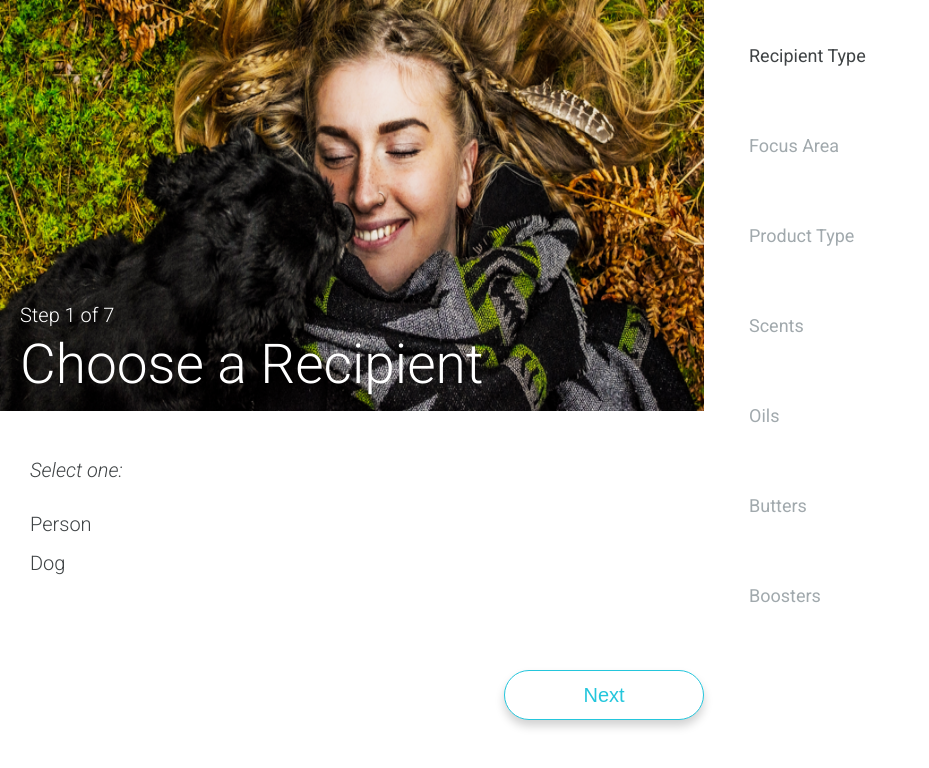
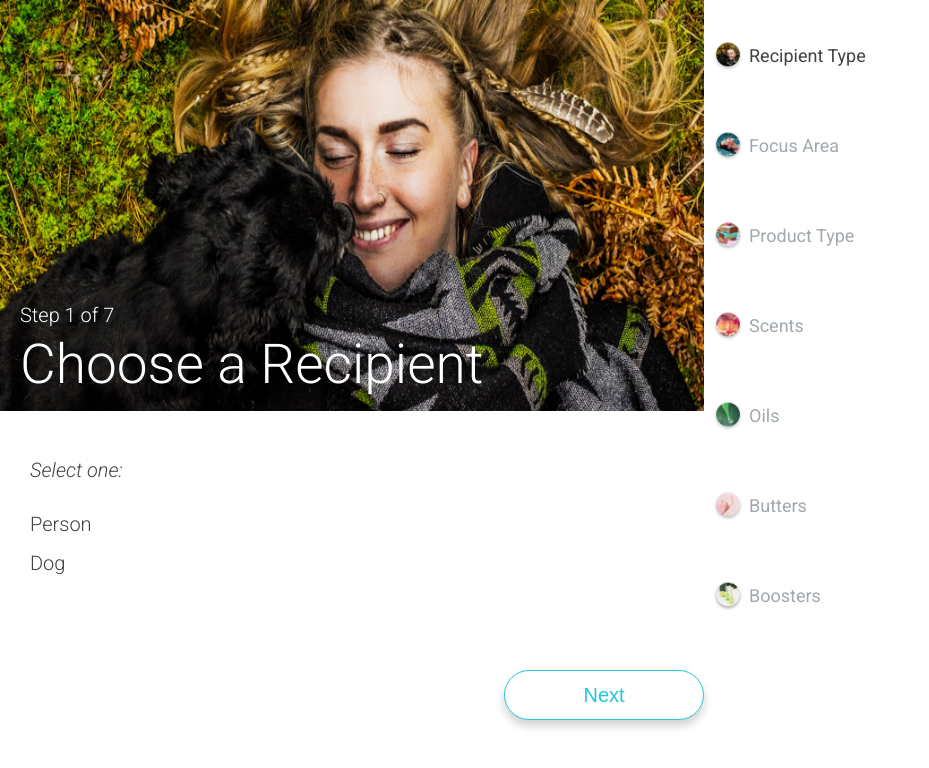
Before and after one commit to chrisfoster22/BFB-2, a React (Create React App) app: page / in a window 1280 px wide. Shown: the top 768 px of the page, without its empty margins (0-929 px from the left). Built offline with nearby package versions, Linux system fonts and the light colour scheme; what shopify-buy would draw is missing.

Commit message:
Style icons.

```diff
--- a/src/components/SidePanel.js
+++ b/src/components/SidePanel.js
@@ -1,17 +1,25 @@
 import React, { Component } from 'react';
+
+import recipientIcon from '../assets/icons/recipient.png';
+import focusAreaIcon from '../assets/icons/focusArea.png';
+import productIcon from '../assets/icons/product.png';
+import scentsIcon from '../assets/icons/scents.png';
+import oilsIcon from '../assets/icons/oils.png';
+import buttersIcon from '../assets/icons/butters.png';
+import boostersIcon from '../assets/icons/boosters.png';
 
 export default class SidePanel extends Component {
 
     constructor(props) {
         super(props);
         this.steps = [
-            {type: "recipient", text: "Recipient Type"},
-            {type: "focusArea", text: "Focus Area"},
-            {type: "product", text: "Product Type"},
-            {type: "scents", text: "Scents"},
-            {type: "oils", text: "Oils"},
-            {type: "butters", text: "Butters"},
-            {type: "boosters", text: "Boosters"}
+            {type: "recipient", text: "Recipient Type", icon: recipientIcon},
+            {type: "focusArea", text: "Focus Area", icon: focusAreaIcon},
+            {type: "product", text: "Product Type", icon: productIcon},
+            {type: "scents", text: "Scents", icon: scentsIcon},
+            {type: "oils", text: "Oils", icon: oilsIcon},
+            {type: "butters", text: "Butters", icon: buttersIcon},
+            {type: "boosters", text: "Boosters", icon: boostersIcon}
         ]
     }
 
@@ -27,7 +35,7 @@ export default class SidePanel extends Component {
             }
             return(
                 <div style={styles.stepContainer}>
-                    <div style={i === currentStep ? {...styles.step, ...styles.currentStep} : styles.step} key={i}>{step.text}</div>
+                    <div style={i === currentStep ? {...styles.step, ...styles.currentStep} : styles.step} key={i}><span style={{...styles.icon, backgroundImage: `url(${step.icon}`}}></span>{step.text}</div>
                     <div style={styles.selected}>{selected}</div>
                 </div>
             )
@@ -51,7 +59,8 @@ const styles = {
     step: {
         fontSize: "18px",
         color: "#A1A9AD",
-        cursor: "default"
+        cursor: "default",
+        position: "relative"
     },
     currentStep: {
         color: "#3F4345"
@@ -65,5 +74,15 @@ const styles = {
     choice: {
         display: "inline-block",
         minWidth: 100
+    },
+    icon: {
+        height: "30px",
+        width: "30px",
+        display: "inline-block",
+        backgroundPosition: "center",
+        backgroundSize: "cover",
+        position: "absolute",
+        left: -36,
+        top: -4
     }
 }
```
Also changed, not shown: src/assets/icons/product.png (renamed from src/assets/icons/productType.png).
